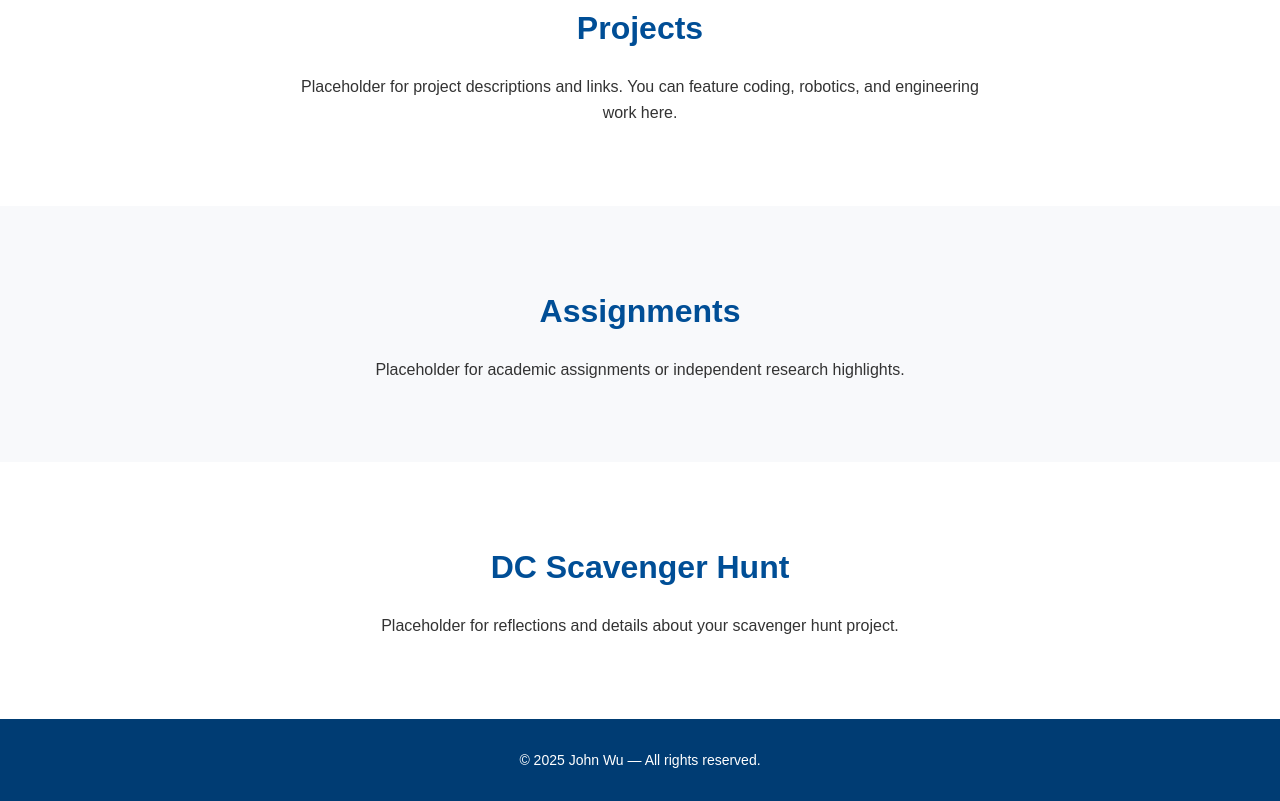
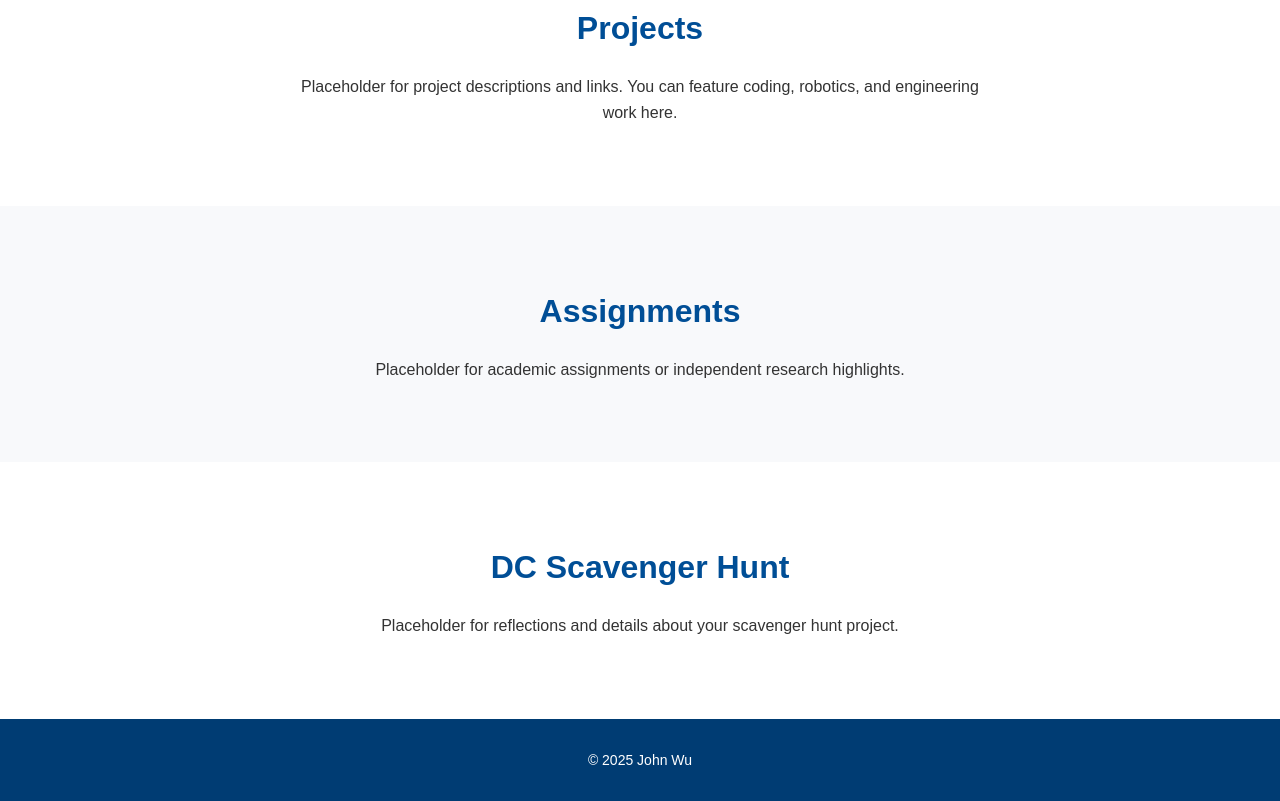
Before and after one commit to JohnW-07/JWPortfolio, a plain HTML site: page index.html in a window 1280 px wide. Shown: the part 987-1788 px from the top of the page. Drawn offline with Linux system fonts and the light colour scheme; a web font is replaced by a local one.

Commit message:
removed "All Rights Reserved"

```diff
--- a/index.html
+++ b/index.html
@@ -85,7 +85,7 @@
 
   <footer>
     <div class="container">
-      <p>© 2025 John Wu — All rights reserved.</p>
+      <p>© 2025 John Wu</p>
     </div>
   </footer>
 </body>
```
